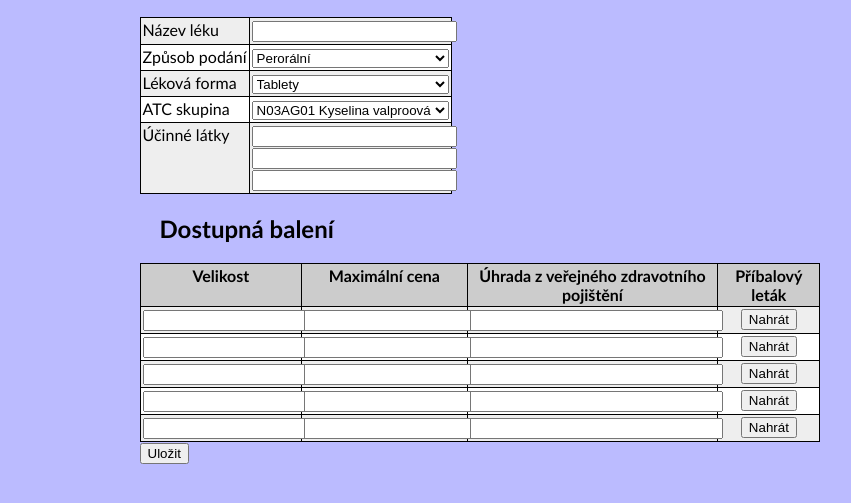
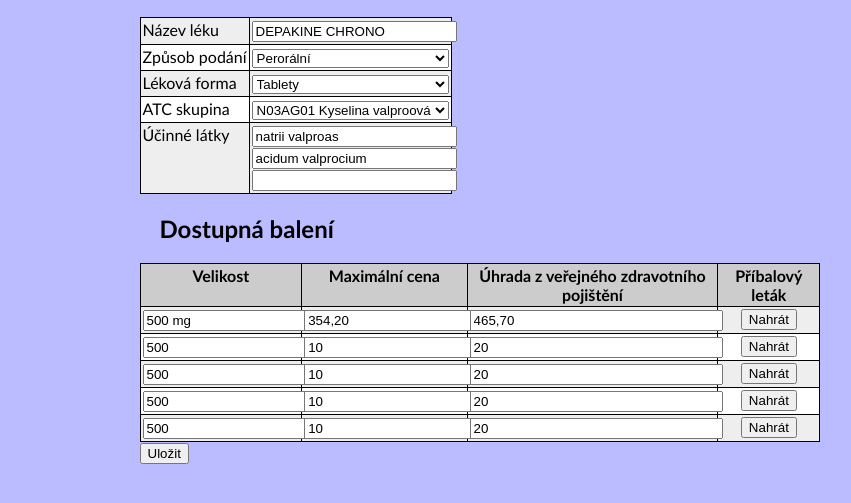
Before and after one commit to filipbartek/webik, a plain HTML site: page public_html/edit.html in a window 1280 px wide. Shown: the part 97-600 px from the top of the page, without its empty margins (160-1011 px from the left). Drawn offline with Linux system fonts and the light colour scheme.

Commit message:
Minor changes in edit.html style

```diff
--- a/public_html/edit.html
+++ b/public_html/edit.html
@@ -19,7 +19,7 @@
           <tbody>
             <tr>
               <td>Název léku</td>
-              <td><input type="text" name="name"/></td>
+              <td><input type="text" name="name" value="DEPAKINE CHRONO"/></td>
             </tr>
             <tr>
               <td>Způsob podání</td>
@@ -53,8 +53,10 @@
               <td>Účinné látky</td>
               <td>
                 <ul>
-                  <li><input type="text" name="compound0"/></li>
-                  <li><input type="text" name="compound1"/></li>
+                  <li><input type="text" name="compound0"
+                    value="natrii valproas"/></li>
+                  <li><input type="text" name="compound1"
+                    value="acidum valprocium"/></li>
                   <li><input type="text" name="compound2"/></li>
                 </ul>
               </td>
@@ -74,33 +76,33 @@
           </thead>
           <tbody>
             <tr>
-              <td><input type="text" name="size0"/></td>
-              <td><input type="text" name="price0"/></td>
-              <td><input type="text" name="insurance0"/></td>
+              <td><input type="text" name="size0" value="500 mg"/></td>
+              <td><input type="text" name="price0" value="354,20"/></td>
+              <td><input type="text" name="insurance0" value="465,70"/></td>
               <td><button>Nahrát</button></td>
             </tr>
             <tr>
-              <td><input type="text" name="size1"/></td>
-              <td><input type="text" name="price1"/></td>
-              <td><input type="text" name="insurance1"/></td>
+              <td><input type="text" name="size1" value="500"/></td>
+              <td><input type="text" name="price1" value="10"/></td>
+              <td><input type="text" name="insurance1" value="20"/></td>
               <td><button>Nahrát</button></td>
             </tr>
             <tr>
-              <td><input type="text" name="size2"/></td>
-              <td><input type="text" name="price2"/></td>
-              <td><input type="text" name="insurance2"/></td>
+              <td><input type="text" name="size2" value="500"/></td>
+              <td><input type="text" name="price2" value="10"/></td>
+              <td><input type="text" name="insurance2" value="20"/></td>
               <td><button>Nahrát</button></td>
             </tr>
             <tr>
-              <td><input type="text" name="size3"/></td>
-              <td><input type="text" name="price3"/></td>
-              <td><input type="text" name="insurance3"/></td>
+              <td><input type="text" name="size3" value="500"/></td>
+              <td><input type="text" name="price3" value="10"/></td>
+              <td><input type="text" name="insurance3" value="20"/></td>
               <td><button>Nahrát</button></td>
             </tr>
             <tr>
-              <td><input type="text" name="size4"/></td>
-              <td><input type="text" name="price4"/></td>
-              <td><input type="text" name="insurance4"/></td>
+              <td><input type="text" name="size4" value="500"/></td>
+              <td><input type="text" name="price4" value="10"/></td>
+              <td><input type="text" name="insurance4" value="20"/></td>
               <td><button>Nahrát</button></td>
             </tr>
           </tbody>
--- a/public_html/style.css
+++ b/public_html/style.css
@@ -43,11 +43,11 @@ div#menu {
 #menu li > a[href]:hover {
   background-color: #ffffff;
 }
-#menu li > a:focus {
+#menu li > a[href]:focus {
   background-color: #ffffff;
 }
-#menu li > a:active {
-  background-color: #ffffff;
+#menu li > a[href]:active {
+  background-color: #ffdddd;
 }
 #menu li > a:visited {
   background-color: #eeeeff;
```
